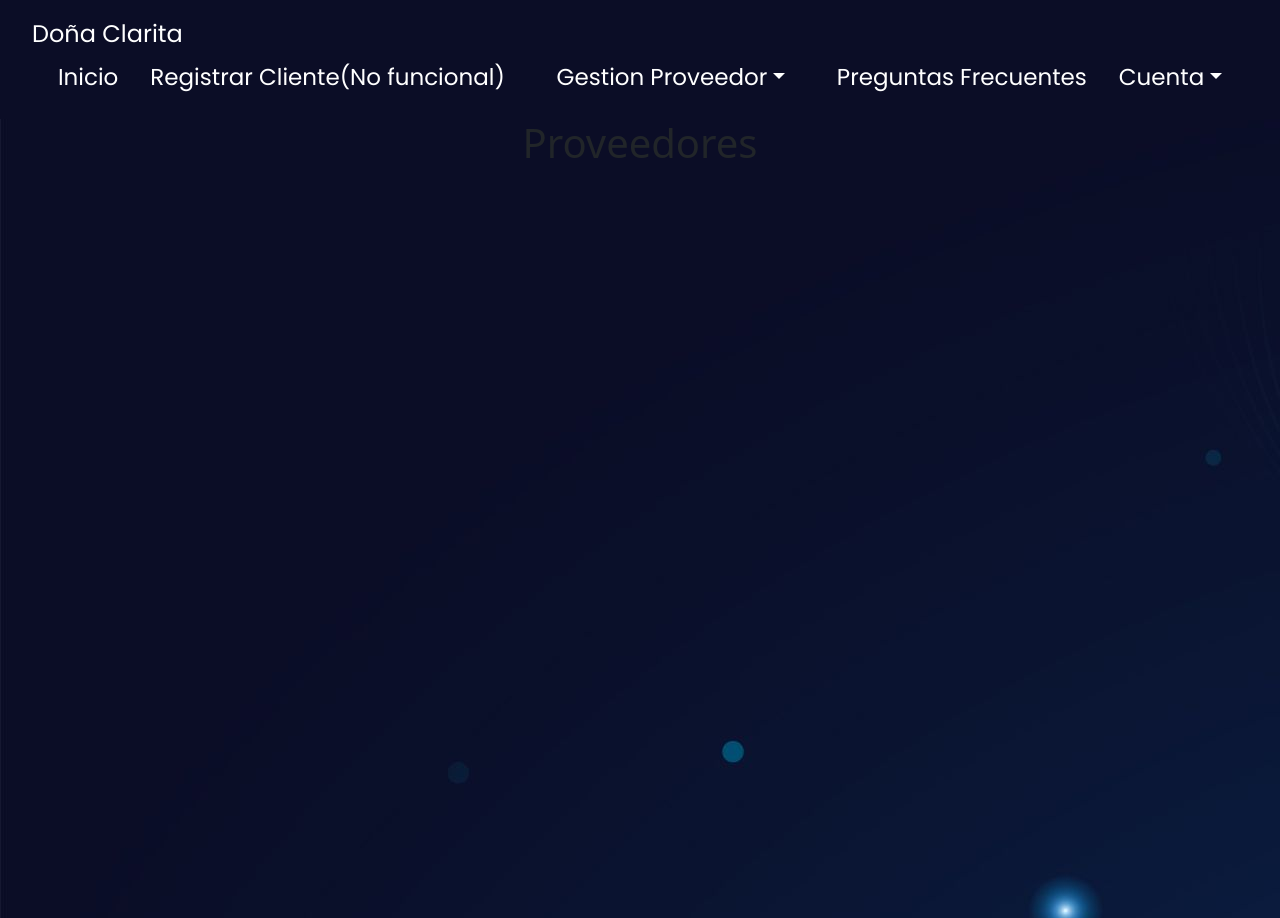
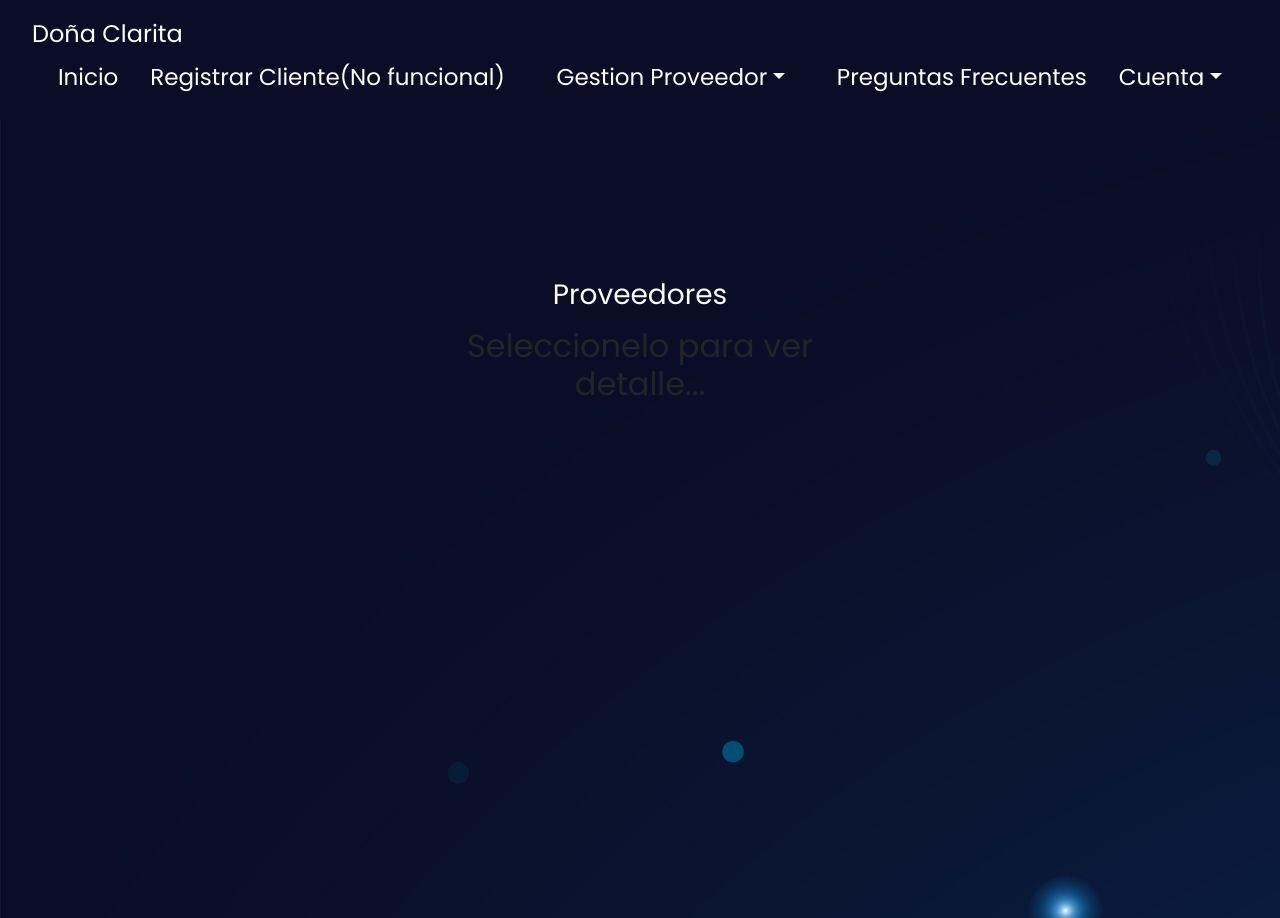
Before and after one commit to Aranzu/encargo1, a Django app: page /list_proveedor in a window 1280 px wide. Shown: the top 918 px of the page. Run offline with Django 3.2, Linux system fonts and the light colour scheme; data that the repository does not hold is empty.

Commit message:
add proveedor

```diff
--- a/Seguridad_login/proveedor/templates/list_proveedor.html
+++ b/Seguridad_login/proveedor/templates/list_proveedor.html
@@ -1,15 +1,17 @@
 {% extends "login.html" %}
 {% block contenido %}
 {% load static %}
-    <center>
-
-        <h1>Proveedores</h1>
+<div class="main_contenededor poppins">
+	<br><br><br><br><br><br>
+	<form method="post" class="form-signin aligncenter">
+		<h1 class="h3 mb-3 font-weight-normal text-white">Proveedores</h1>
+        <h2>Seleccionelo para ver detalle...</h2>
         <br/><br/>
         {% for proveedor in proveedor_list %}
 
             <a href="{% url 'show_proveedor' proveedor.IDProveedor %}">{{ proveedor }}</a><br/>
 
         {% endfor %}
-
-    </center>
+	</form>
+</div>
 {% endblock contenido %}
```
Also changed, not shown: Seguridad_login/proveedor/templates/add_proveedor.html (+6 -5 lines), Seguridad_login/proveedor/templates/show_proveedor.html (+6 -4 lines).
